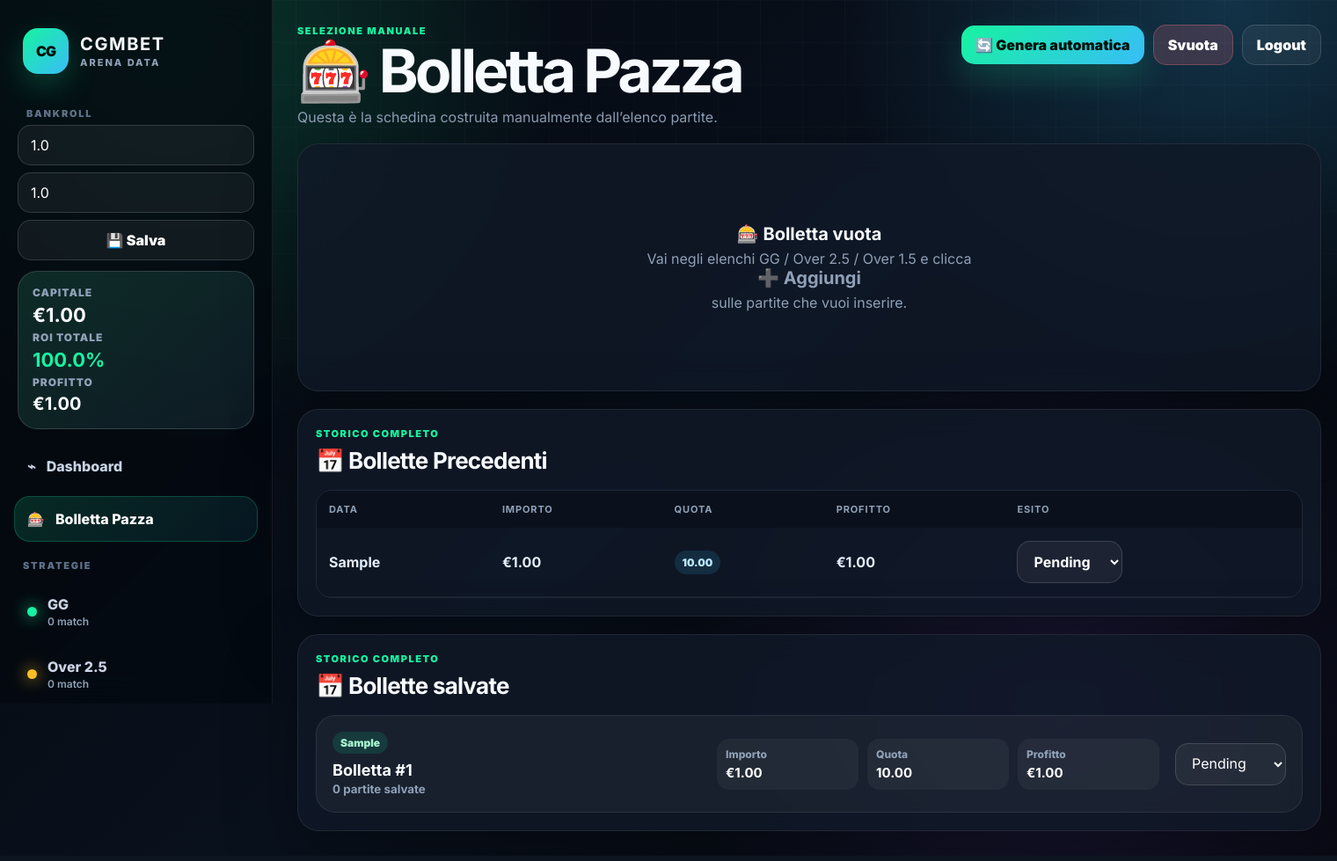
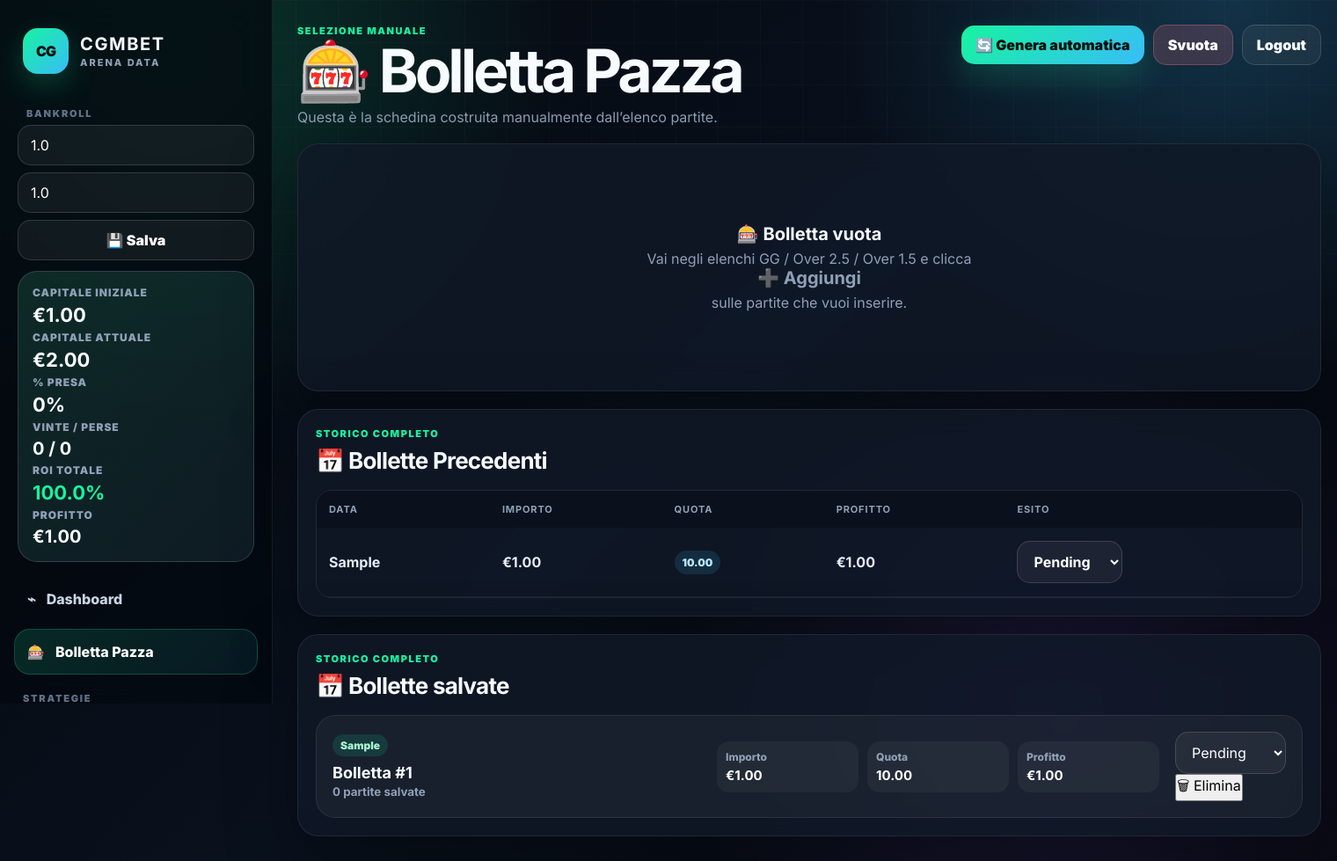
Before and after one commit to diablo130219/CGMBET, a Flask app: page /bolletta in a window 1520 px wide. Shown: the whole page at 88% size. Run offline with Flask 3, Linux system fonts and the light colour scheme; the visitor is signed in with stand-in values (Sample User, id 1); tables that the repository leaves empty hold one stand-in row (values such as "Sample post").

Commit message:
Add files via upload

```diff
--- a/templates/bolletta.html
+++ b/templates/bolletta.html
@@ -27,8 +27,14 @@
       </form>
 
       <div class="bankroll-card">
-        <span>Capitale</span>
+        <span>Capitale iniziale</span>
         <strong>€{{ "%.2f"|format(capitale) }}</strong>
+        <span>Capitale attuale</span>
+        <strong>€{{ "%.2f"|format(capitale_attuale) }}</strong>
+        <span>% Presa</span>
+        <strong class="{% if presa_percent >= 50 %}roi-pos{% elif giocate > 0 %}roi-neg{% endif %}">{{ presa_percent }}%</strong>
+        <span>Vinte / Perse</span>
+        <strong class="profit-value">{{ vinte }} / {{ perse }}</strong>
         <span>ROI Totale</span>
         <strong class="{% if roi > 0 %}roi-pos{% elif roi < 0 %}roi-neg{% endif %}">{{ roi }}%</strong>
         <span>Profitto</span>
@@ -71,10 +77,11 @@
     {% endwith %}
 
     {% if bolletta %}
-    <section class="kpi-grid">
+    <section class="kpi-grid four">
       <article class="kpi-card"><span>Partite selezionate</span><strong>{{ bolletta|length }}</strong><small>scelte manualmente</small></article>
       <article class="kpi-card accent"><span>Quota Totale</span><strong>{{ quota_totale }}</strong><small>moltiplicatore multipla</small></article>
-      <article class="kpi-card"><span>Vincita potenziale</span><strong>€{{ "%.2f"|format(importo_fisso * quota_totale) }}</strong><small>su €{{ "%.2f"|format(importo_fisso) }}</small></article>
+      <article class="kpi-card"><span>Importo giocato</span><strong>€{{ "%.2f"|format(importo_fisso) }}</strong><small>modificabile dalla sidebar</small></article>
+      <article class="kpi-card accent"><span>Vincita potenziale</span><strong>€{{ "%.2f"|format(importo_fisso * quota_totale) }}</strong><small>se presa</small></article>
     </section>
 
     <section class="odds-table-card">
@@ -243,13 +250,20 @@
                   <span>Quota <b>{{ "%.2f"|format(b.quota_totale) }}</b></span>
                   <span>Profitto <b>€{{ "%.2f"|format(b.profitto) }}</b></span>
                 </div>
-                <form action="{{ url_for('esito_bolletta', bolletta_id=b.id) }}" method="POST" class="saved-result-form" onclick="event.stopPropagation()">
+                <div class="saved-actions" onclick="event.stopPropagation()">
+                  <form action="{{ url_for('esito_bolletta', bolletta_id=b.id) }}" method="POST" class="saved-result-form">
                     <select name="esito" onchange="this.form.submit()">
                       <option value="pending" {% if b.esito == 'pending' %}selected{% endif %}>Pending</option>
                       <option value="vinta" {% if b.esito == 'vinta' %}selected{% endif %}>Vinta</option>
                       <option value="persa" {% if b.esito == 'persa' %}selected{% endif %}>Persa</option>
                     </select>
                   </form>
+
+                  <form action="{{ url_for('elimina_bolletta_salvata', bolletta_id=b.id) }}" method="POST"
+                        onsubmit="return confirm('Eliminare questa bolletta salvata?');">
+                    <button type="submit" class="delete-saved-btn">🗑 Elimina</button>
+                  </form>
+                </div>
               </div>
             </summary>
             <div class="saved-slip-details">
```
Also changed, not shown: templates/_side_bolletta.html (+13 -0 lines). Lines whose indentation alone changed are shown as unchanged.
